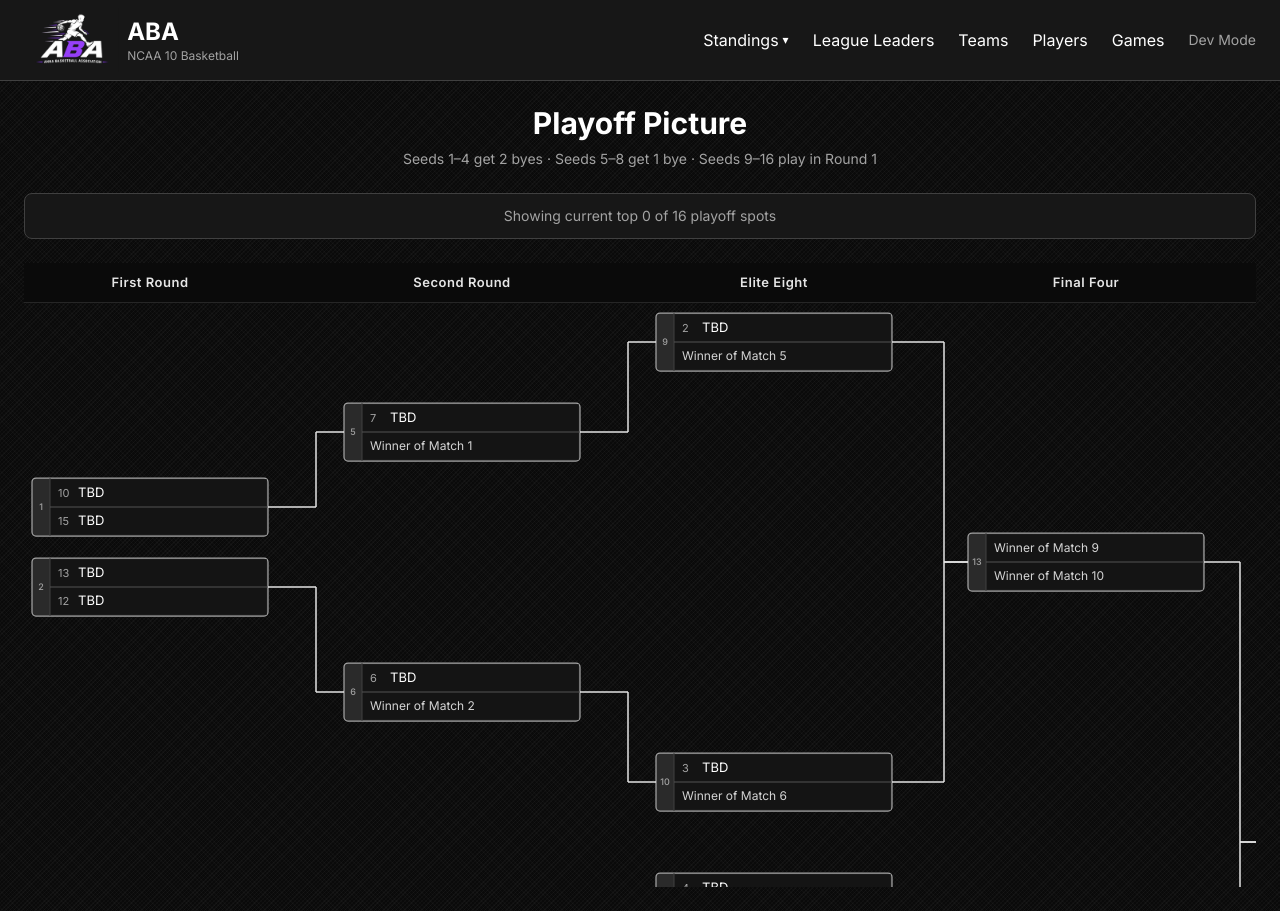
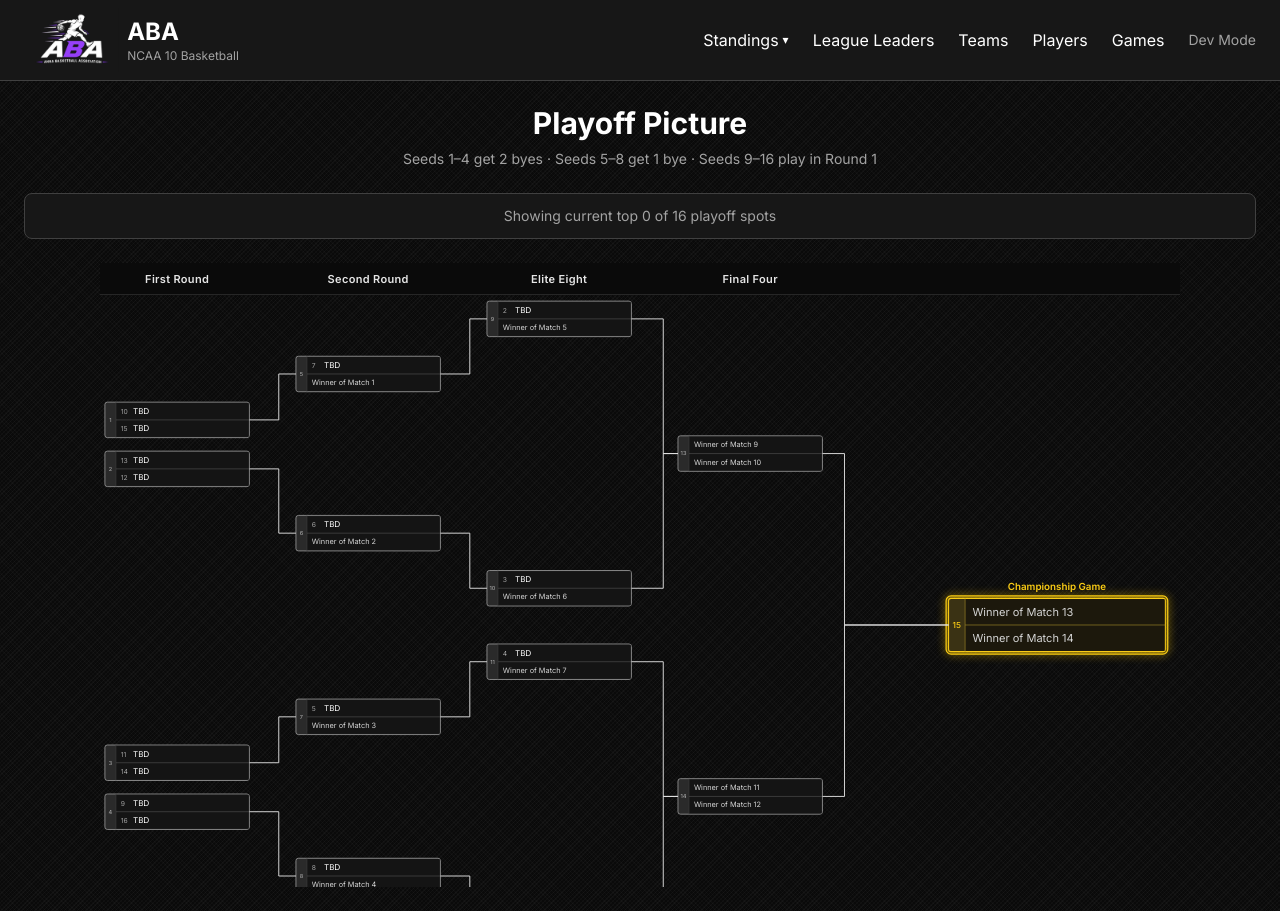
Before and after one commit to TheActualGYT/aba-league, a Next.js app in the folder league-site/: page /standings/playoffs in a window 1280 px wide. Built offline with nearby package versions, Linux system fonts and the light colour scheme; no server answers; the database is empty.

Commit message:
Scale the bracket down and center it

```diff
--- a/league-site/src/app/standings/playoffs/Bracket.tsx
+++ b/league-site/src/app/standings/playoffs/Bracket.tsx
@@ -4,6 +4,7 @@ const LINE = "#e5e5e5";
 const H = 58;
 const W = 236;
 const NUM_W = 18;
+const DISPLAY_W = 1080;
 
 type T = { name?: string; logo?: string } | null;
 
@@ -155,7 +156,10 @@ export default function BracketView({ teams }: { teams: any[] }) {
   const joinF = xF - 24;
   const joinC = xF + W + 36;
   const xC = joinC + 170;
-  const width = xC + W * champScale + 24;
+  const layoutW = xC + W * champScale + 24;
+  const layoutH = y1 + H + 24;
+  const fit = DISPLAY_W / layoutW;
+  const displayH = layoutH * fit;
 
   const rounds = [
     { label: "First Round", x: x1 + W / 2 },
@@ -165,12 +169,12 @@ export default function BracketView({ teams }: { teams: any[] }) {
   ];
 
   return (
-    <div style={{ width, position: "relative" }}>
+    <div style={{ width: DISPLAY_W, margin: "0 auto", position: "relative" }}>
       <div
         className="sticky top-0 z-20"
         style={{
-          height: 40,
-          width,
+          height: 32,
+          width: DISPLAY_W,
           background: "#0a0a0a",
           borderBottom: "1px solid #262626",
         }}
@@ -180,16 +184,16 @@ export default function BracketView({ teams }: { teams: any[] }) {
             key={round.label}
             style={{
               position: "absolute",
-              left: round.x,
+              left: round.x * fit,
               top: 0,
-              height: 40,
+              height: 32,
               display: "flex",
               alignItems: "center",
               transform: "translateX(-50%)",
               color: "#e5e5e5",
-              fontSize: 13,
+              fontSize: Math.max(11, 13 * fit),
               fontWeight: 600,
-              letterSpacing: "0.04em",
+              letterSpacing: "0.03em",
               fontFamily: "Inter, system-ui, sans-serif",
               whiteSpace: "nowrap",
             }}
@@ -199,7 +203,7 @@ export default function BracketView({ teams }: { teams: any[] }) {
         ))}
       </div>
 
-      <svg viewBox={`0 0 ${width} ${y1 + H + 24}`} width={width} height={y1 + H + 24} className="block">
+      <svg viewBox={`0 0 ${layoutW} ${layoutH}`} width={DISPLAY_W} height={displayH} className="block">
         <defs>
           <filter id="gold-aura" x="-60%" y="-80%" width="220%" height="260%">
             <feGaussianBlur stdDeviation="7" result="blur" />
```
